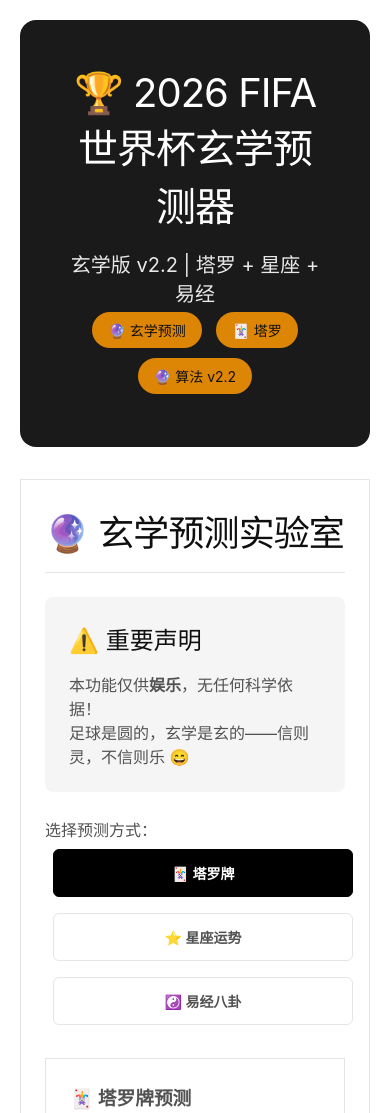
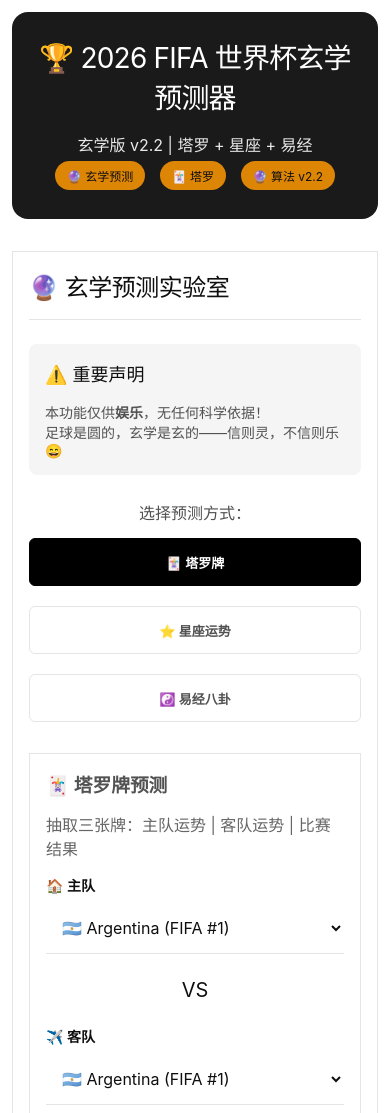
Before and after one commit to Tonqy/worldcup-predictor-2026, a plain HTML site: page index.html in a window 390 px wide. Shown: the top 1113 px of the page. Drawn offline with Linux system fonts and the light colour scheme; a script that the page names is missing.

Commit message:
Add files via upload

```diff
--- a/index.html
+++ b/index.html
@@ -85,13 +85,32 @@
 .api-config input{padding:12px;border:none;border-bottom:1px solid var(--color-hairline-soft);width:320px;margin:12px;font-size:16px;background:var(--color-canvas);color:var(--color-ink)}
 .api-config input:focus{outline:none;border-bottom-color:var(--color-ink)}
 @media (max-width:768px){
-.match-predictor{grid-template-columns:1fr}
-.vs{text-align:center;padding:16px 0}
-.result-grid{grid-template-columns:1fr}
-.odds-box{grid-template-columns:1fr}
-h1{font-size:40px;letter-spacing:-1px}
-.api-config input{width:100%}
-button{width:100%;height:48px}
+body{padding:12px}
+header{padding:24px 16px}
+h1{font-size:28px;letter-spacing:-0.8px}
+.subtitle{font-size:16px}
+.info-badge{font-size:12px;padding:6px 12px}
+.card{padding:16px;margin-bottom:20px}
+.card h2{font-size:24px;letter-spacing:-0.5px}
+.match-predictor{grid-template-columns:1fr;gap:12px}
+.vs{text-align:center;padding:12px 0;font-size:20px}
+select{padding:14px 12px;font-size:16px;width:100%}
+.form-group label{font-size:14px}
+button{width:100%;height:48px;font-size:16px;margin:6px 0}
+.mode-btn{padding:10px 16px;font-size:13px}
+.mode-switch{display:flex;flex-wrap:wrap;gap:8px;justify-content:center}
+.prediction-result{padding:20px 16px}
+.result-grid{grid-template-columns:1fr !important;gap:16px}
+.result-item{padding:16px}
+.result-value{font-size:28px}
+.algorithm-info{padding:16px;font-size:14px}
+.algorithm-info h3{font-size:18px}
+.footer{padding:32px 16px;margin-top:40px}
+.player-analysis-panel{padding:16px}
+.player-grid{grid-template-columns:1fr}
+.team-actions{flex-direction:column}
+.team-actions button{width:100%}
+.summary-grid{grid-template-columns:1fr 1fr}
 }
 </style>
 </head>
```
